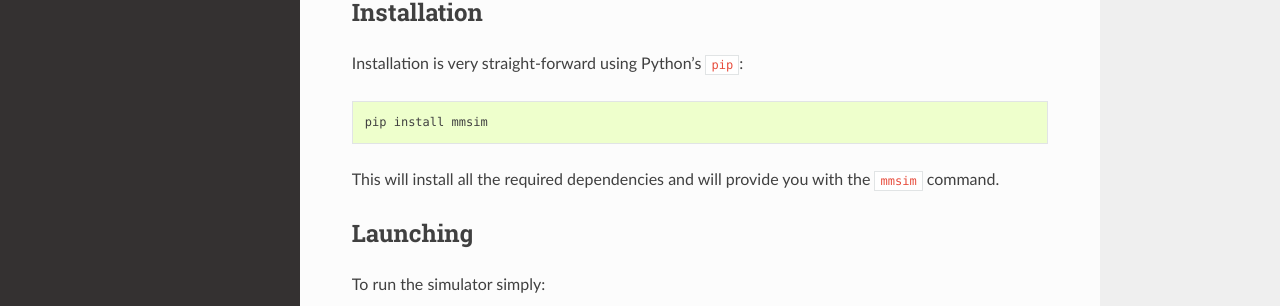
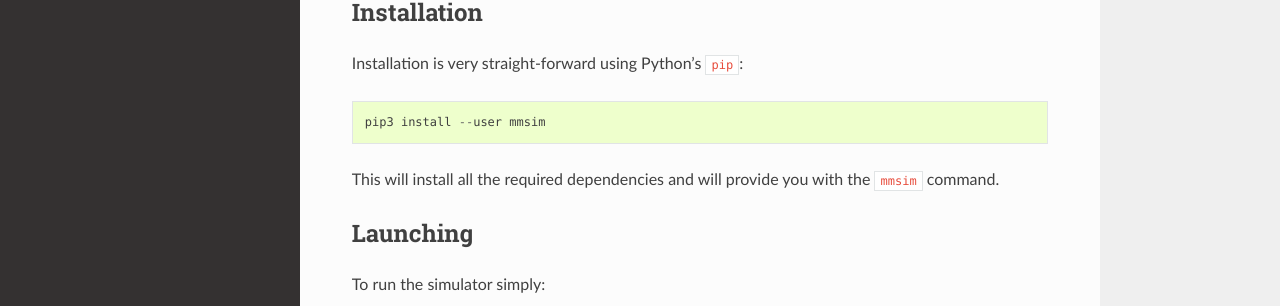
Before and after one commit to Bulebots/mmsim, a Sphinx documentation site: the page built from docs/source/usage.rst, in a window 1280 px wide and 1031 px high. Shown: the part 316-622 px from the top of the window. Built offline with Sphinx 7.4.7 and the Read the Docs theme 2.0.0, drawn with Linux system fonts in a browser that asks for light colours.

Commit message:
More friendly installation instructions

```diff
--- a/README.rst
+++ b/README.rst
@@ -11,7 +11,7 @@ another and visualize the simulated micromouse state. `Watch it in action!
 
 Install it with::
 
-   pip install mmsim
+   pip3 install --user mmsim
 
 Run it with::
 
--- a/docs/source/usage.rst
+++ b/docs/source/usage.rst
@@ -23,7 +23,7 @@ Installation
 
 Installation is very straight-forward using Python's ``pip``::
 
-   pip install mmsim
+   pip3 install --user mmsim
 
 This will install all the required dependencies and will provide you with the
 ``mmsim`` command.
```
